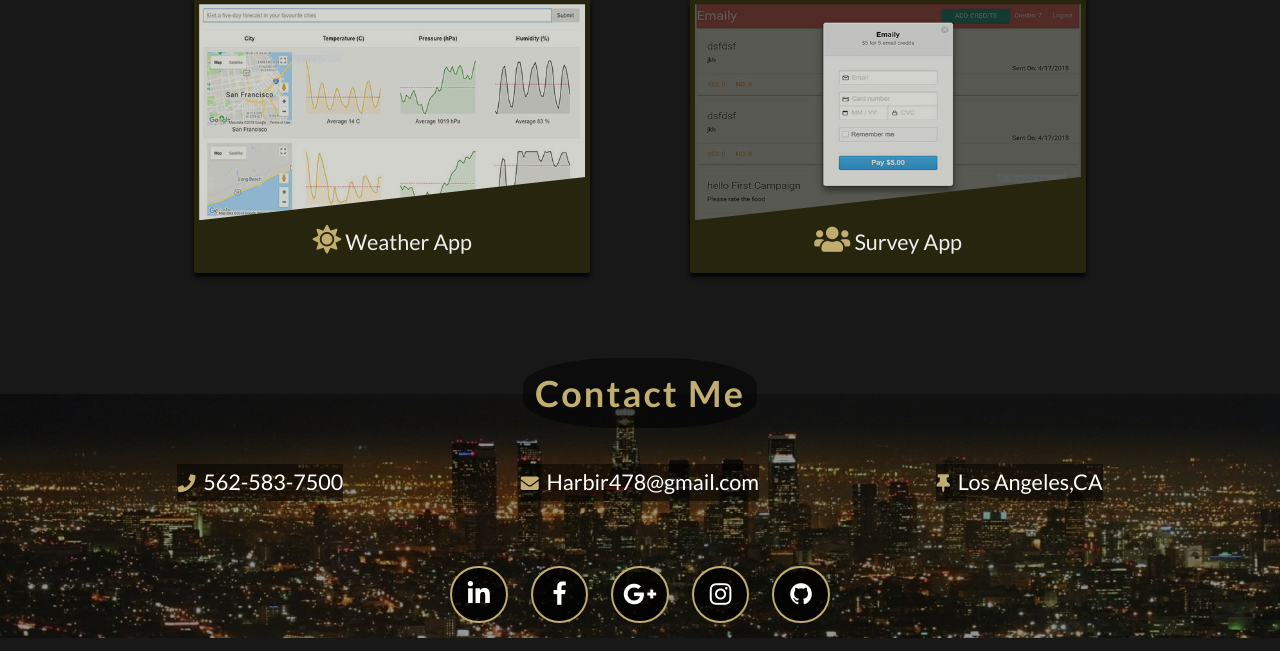
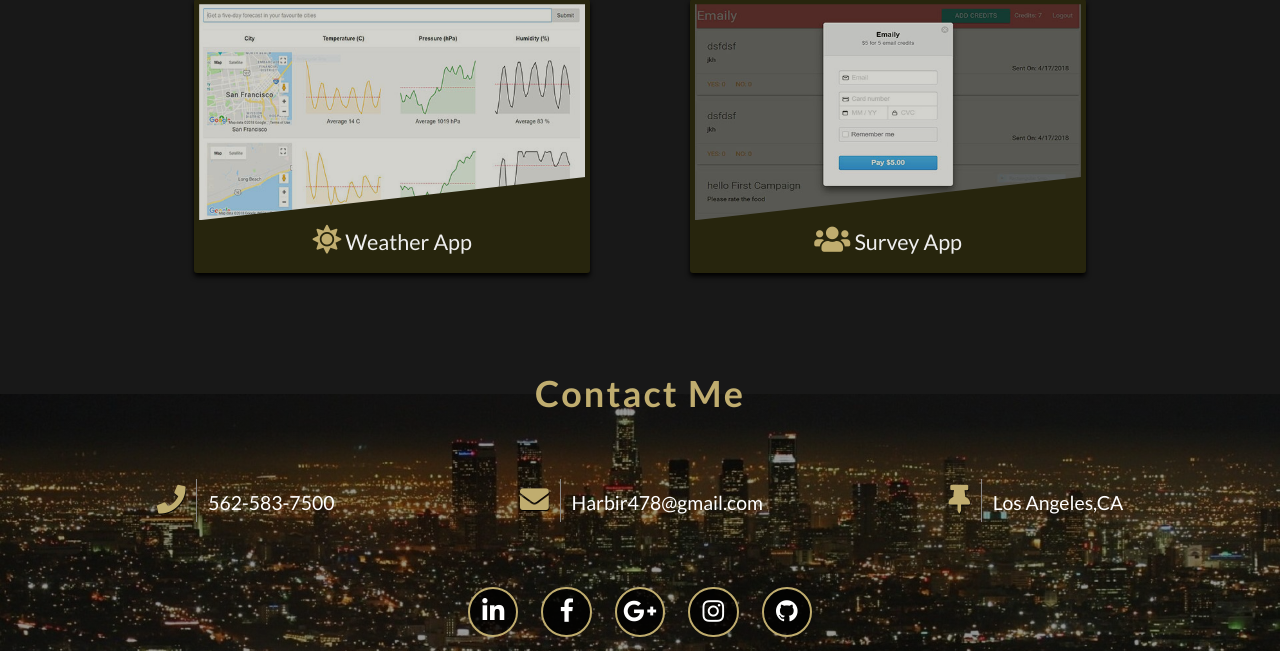
Before and after one commit to harbir478/portfolio, a PHP site: page / in a window 1280 px wide. Shown: the part 1682-2333 px from the top of the page. Run offline with PHP 8.4, Linux system fonts and the light colour scheme; some libraries are stand-ins or nearby versions.

Commit message:
footer changes

```diff
--- a/css/style.css
+++ b/css/style.css
@@ -300,13 +300,15 @@ body {
 
 .fafooter {
   color: #c0ad6f;
-  font-size: 2.5rem;
-  margin-right: 0.5rem;
+  padding: 1rem 1.5rem 1rem 0rem;
+  border-right: 0.8px solid #8a8989;
+  font-size: 4rem;
+  margin-right: 1rem;
   text-shadow: 0.5px 1px 1px black; }
 
 [class^="icon-btn"] {
-  height: 8rem;
-  width: 8rem;
+  height: 7rem;
+  width: 7rem;
   color: #fff;
   cursor: pointer;
   font-size: 3.5rem;
@@ -436,7 +438,7 @@ a.link {
         -ms-flex-align: center;
             align-items: center;
     width: 60rem; }
-    @media (max-width: 37.5em) {
+    @media (max-width: 56.25em) {
       .navbar__items {
         width: 58%; } }
     @media (max-width: 37.5em) {
@@ -786,7 +788,6 @@ main {
   color: #c0ad6f;
   padding: 0.6rem 1.6rem;
   letter-spacing: 0.3rem;
-  background-color: rgba(0, 0, 0, 0.5);
   border-radius: 40%;
   font-size: 5rem;
   display: inline-block;
@@ -820,10 +821,13 @@ main {
           -ms-flex-align: center;
               align-items: center; } }
   .contact__info {
-    background-color: rgba(0, 0, 0, 0.5);
-    margin-bottom: 4rem;
+    padding: 0 4rem 4rem 4rem;
+    margin-top: 2rem;
     color: white;
-    font-size: 3rem; }
+    font-size: 2.7rem; }
+    @media (max-width: 56.25em) {
+      .contact__info {
+        padding: 0; } }
     @media (max-width: 37.5em) {
       .contact__info {
         margin-bottom: 1rem; } }
--- a/sass/components/_buttons.scss
+++ b/sass/components/_buttons.scss
@@ -8,7 +8,7 @@
     letter-spacing: 0.3em;
     color: #e9e7e7;
     padding: 1.8rem 6rem 2rem;
-    transition: all .25s ease-in-out ;
+    transition: all .25s ease-in-out;
     background: linear-gradient(270deg, rgba($color-primary, 0.8), rgba(146,111,52,0.8), rgba(34,34,34,0), rgba(34,34,34,0));
     background-position: 1% 50%;
     background-size: 300% 300%;
@@ -78,14 +78,16 @@
 
 .fafooter {
  color: $color-primary;
- font-size: 2.5rem;
- margin-right: 0.5rem;
+ padding: 1rem 1.5rem 1rem 0rem;
+ border-right: 0.8px solid rgb(138, 137, 137);
+ font-size: 4rem;
+ margin-right: 1rem;
  text-shadow: 0.5px 1px 1px rgb(0, 0, 0);
 }
 
 [class^="icon-btn"]  {
-	height: 8rem;
-	width: 8rem;
+	height: 7rem;
+	width: 7rem;
 	color: #fff;
 	cursor: pointer;
 	font-size: 3.5rem;
--- a/sass/components/_navbar.scss
+++ b/sass/components/_navbar.scss
@@ -29,7 +29,7 @@
         align-items: center;
         width: 60rem;
 
-        @include respond(phone){
+        @include respond(tab-port){
             width:58%;
         }
 
--- a/sass/layout/_footer.scss
+++ b/sass/layout/_footer.scss
@@ -21,7 +21,6 @@
   color:$color-primary;
   padding: 0.6rem 1.6rem;
   letter-spacing: 0.3rem;
-  background-color: rgba(0,0,0, 0.5);
   border-radius: 40%;
   font-size: 5rem;
   display:inline-block;
@@ -45,11 +44,14 @@
       }
 
    &__info {
-     background-color:rgba(0,0,0, 0.5);
-     margin-bottom: 4rem;
+     padding: 0 4rem 4rem 4rem;
+     margin-top: 2rem;
      color: white;
-     font-size: 3rem;
+     font-size: 2.7rem;
 
+     @include respond(tab-port){
+      padding: 0;
+    }
      @include respond(phone){
       margin-bottom: 1rem;
     }
```
